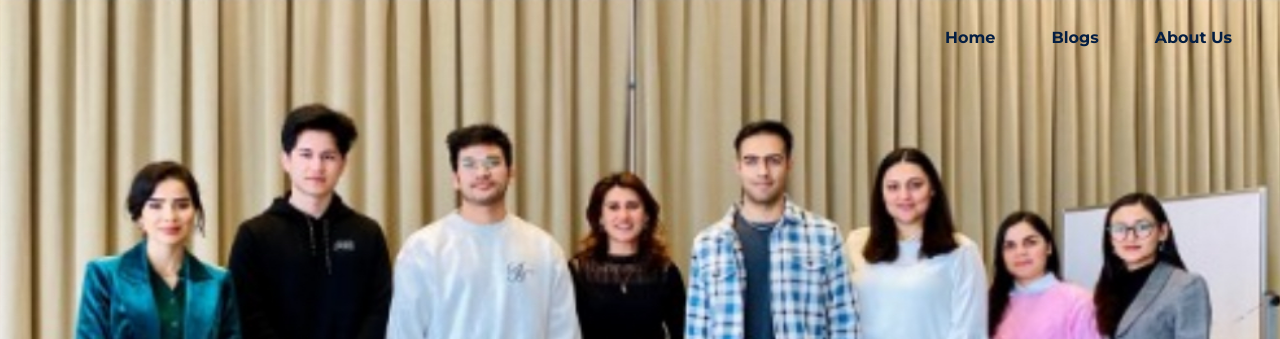
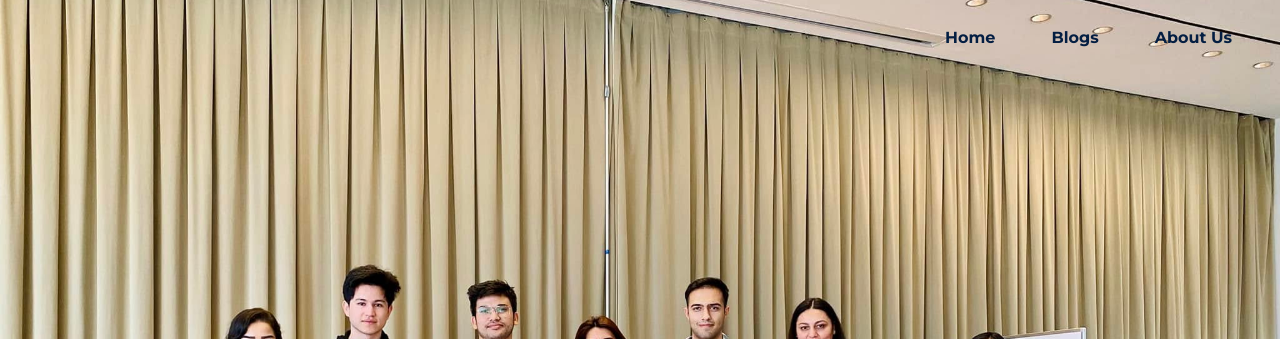
Before and after one commit to Alimee143/AAC-WEBSITE, a plain HTML site: page index.html in a window 1280 px wide. Shown: the top 339 px of the page. Drawn offline with nearby package versions, Linux system fonts and the light colour scheme.

Commit message:
changed the CoverPage.

```diff
--- a/style.css
+++ b/style.css
@@ -13,7 +13,7 @@ body {
 }
 
 .hero {
-  background: url('1.png') no-repeat center center/cover;
+  background: url('CoverPage.jpg') no-repeat center center/cover;
   height: 100vh;
   min-height: 350px;
   width: 100vw;
```
Also changed, not shown: 1.png (deleted), CoverPage.jpg (added).
